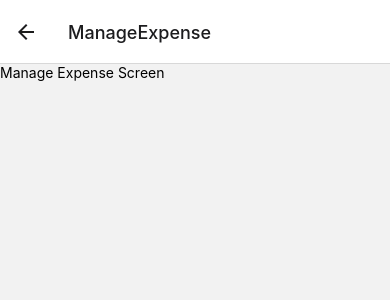
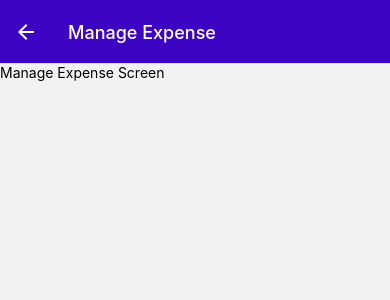
Before and after one commit to crislainesc/REACT_NATIVE_COURSE, a React Native app: screen /ManageExpense in a window 390 px wide. Shown: the top 300 px of the page. Built offline with nearby package versions, Linux system fonts and the light colour scheme.

Commit message:
style: options to manage expense screen added

```diff
--- a/App.js
+++ b/App.js
@@ -30,7 +30,7 @@ function ExpensesOverview() {
 						size={24}
 						color={tintColor}
 						onPress={() => {
-							navigation.navigate('ManageExpense')
+							navigation.navigate('ManageExpense');
 						}}
 					/>
 				),
@@ -66,7 +66,11 @@ export default function App() {
 		<>
 			<StatusBar style='light' />
 			<NavigationContainer>
-				<Stack.Navigator>
+				<Stack.Navigator
+					screenOptions={{
+						headerStyle: { backgroundColor: GlobalStyles.colors.primary500 },
+						headerTintColor: 'white',
+					}}>
 					<Stack.Screen
 						name='ExpensesOverview'
 						component={ExpensesOverview}
@@ -74,7 +78,14 @@ export default function App() {
 							headerShown: false,
 						}}
 					/>
-					<Stack.Screen name='ManageExpense' component={ManageExpense} />
+					<Stack.Screen
+						name='ManageExpense'
+						component={ManageExpense}
+						options={{
+							presentation: 'modal',
+							title: 'Manage Expense',
+						}}
+					/>
 				</Stack.Navigator>
 			</NavigationContainer>
 		</>
```
